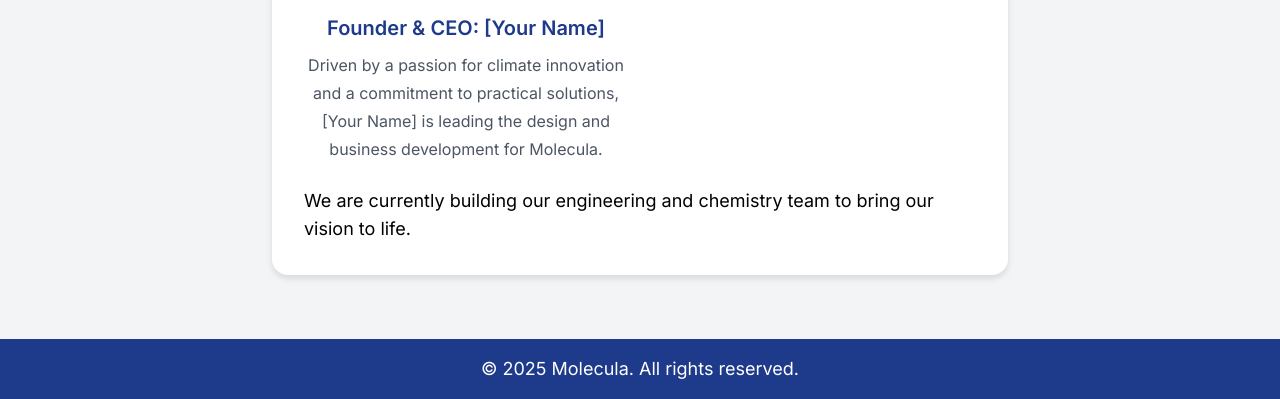
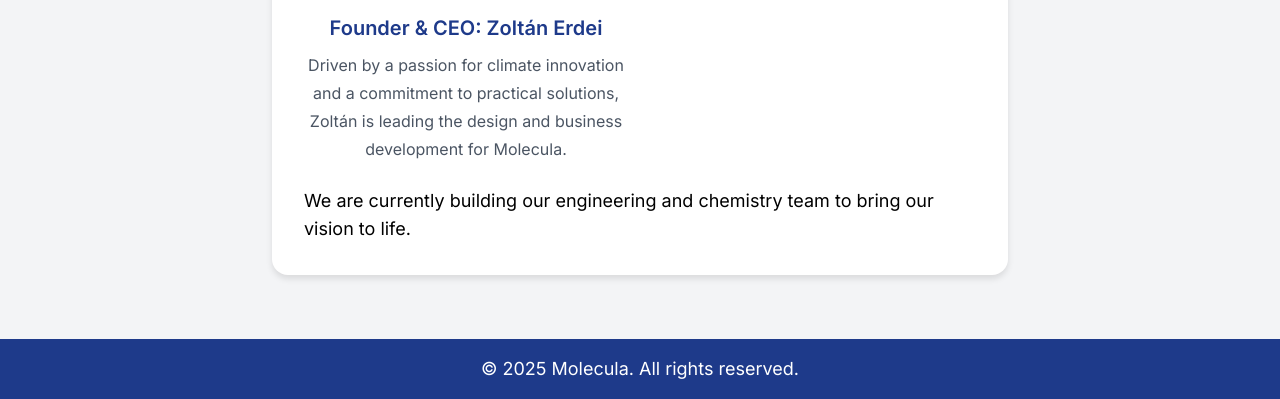
Before and after one commit to Termin44l/Molecula-website, a website: page about.html in a window 1280 px wide. Shown: the part 1496-1895 px from the top of the page. Drawn offline with nearby package versions, Linux system fonts and the light colour scheme.

Commit message:
Update about.html

```diff
--- a/about.html
+++ b/about.html
@@ -180,8 +180,8 @@
             <div class="grid grid-cols-1 sm:grid-cols-2 gap-6">
                 <div class="team-card">
                     <img src="placeholder.jpg" alt="Founder & CEO Portrait" class="mx-auto">
-                    <h3 data-i18n="about-team-founder-name">Founder & CEO: [Your Name]</h3>
-                    <p data-i18n="about-team-founder-desc">Driven by a passion for climate innovation and a commitment to practical solutions, [Your Name] is leading the design and business development for Molecula.</p>
+                    <h3 data-i18n="about-team-founder-name">Founder & CEO: Zoltán Erdei</h3>
+                    <p data-i18n="about-team-founder-desc">Driven by a passion for climate innovation and a commitment to practical solutions, Zoltán is leading the design and business development for Molecula.</p>
                 </div>
                 <!-- Add more team-card divs here for additional members -->
             </div>
@@ -220,8 +220,8 @@
                 'about-vision-2027': '2027 – Market entry with first commercial plant.',
                 'about-vision-2030': '2030 – Multi-plant production network across Europe.',
                 'about-team-title': 'The Team',
-                'about-team-founder-name': 'Founder & CEO: [Your Name]',
-                'about-team-founder-desc': 'Driven by a passion for climate innovation and a commitment to practical solutions, [Your Name] is leading the design and business development for Molecula.',
+                'about-team-founder-name': 'Founder & CEO: Zoltán Erdei',
+                'about-team-founder-desc': 'Driven by a passion for climate innovation and a commitment to practical solutions, Zoltán is leading the design and business development for Molecula.',
                 'about-team-expanding': 'We are currently building our engineering and chemistry team to bring our vision to life.',
                 'footer-text': '© 2025 Molecula. All rights reserved.'
             },
@@ -246,8 +246,8 @@
                 'about-vision-2027': '2027 – Piacra lépés az első kereskedelmi üzemmel.',
                 'about-vision-2030': '2030 – Többüzemű termelési hálózat Európa-szerte.',
                 'about-team-title': 'Csapatunk',
-                'about-team-founder-name': 'Alapító & Ügyvezető Igazgató: [A Te Neved]',
-                'about-team-founder-desc': '[A Te Neved] a klímainnováció iránti szenvedélye és a gyakorlati megoldások iránti elkötelezettsége hajtja, miközben a Molecula tervezését és üzleti fejlesztését vezeti.',
+                'about-team-founder-name': 'Alapító & Ügyvezető Igazgató: Erdei Zoltán',
+                'about-team-founder-desc': 'Zoltán a klímainnováció iránti szenvedélye és a gyakorlati megoldások iránti elkötelezettsége hajtja, miközben a Molecula tervezését és üzleti fejlesztését vezeti.',
                 'about-team-expanding': 'Jelenleg építjük mérnöki és kémiai csapatunkat, hogy életre keltsük víziónkat.',
                 'footer-text': '© 2025 Molecula. Minden jog fenntartva.'
             }
@@ -273,4 +273,5 @@
         });
     </script>
 </body>
+
 </html>
```
